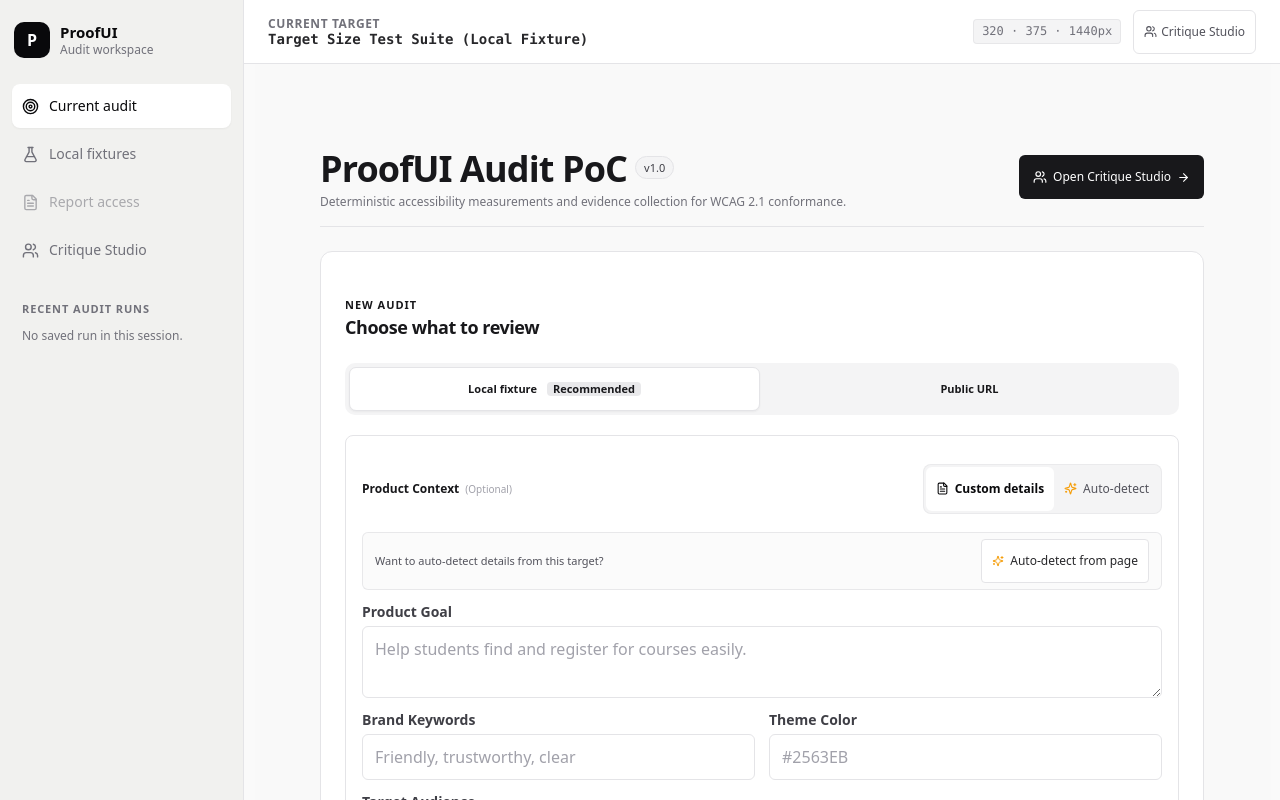
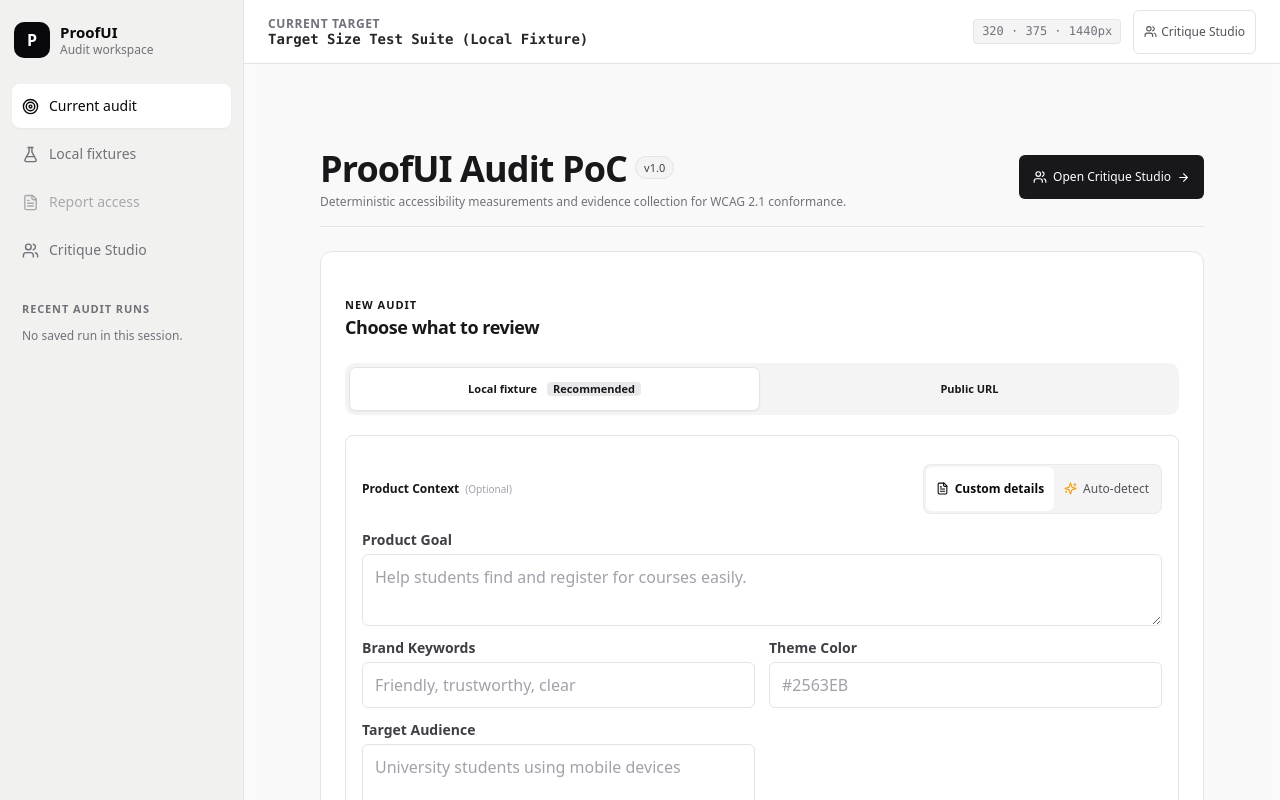
Before and after one commit to Tachapol/proof-ui-audit, a Next.js app: page / in a window 1280 px wide. Shown: the top 800 px of the page. Built offline with nearby package versions, Linux system fonts and the light colour scheme.

Commit message:
fix(ui): remove auto-detect banner from custom details view

```diff
--- a/src/components/ProductContextFields.tsx
+++ b/src/components/ProductContextFields.tsx
@@ -23,12 +23,9 @@ export function ProductContextFields({
 }: Props) {
   // Default to manual (Custom details) as requested
   const [internalMode, setInternalMode] = useState<'auto' | 'manual'>('manual');
-  const [isDetecting, setIsDetecting] = useState(false);
-  const [detectNotice, setDetectNotice] = useState<string | null>(null);
 
   const mode = contextMode ?? internalMode;
   const setMode = (nextMode: 'auto' | 'manual') => {
-    setDetectNotice(null);
     if (onContextModeChange) {
       onContextModeChange(nextMode);
     } else {
@@ -43,36 +40,6 @@ export function ProductContextFields({
     { key: 'targetAudience', label: 'Target Audience', placeholder: 'University students using mobile devices', max: 1000, multiline: true },
     { key: 'additionalContext', label: 'Others / Additional Context', placeholder: 'Key task, platform, language, design constraints or evaluation focus', max: 2000, multiline: true },
   ] as const;
-
-  const handleAutoFill = async () => {
-    if (!targetUrl || disabled || isDetecting) return;
-    setIsDetecting(true);
-    setDetectNotice(null);
-    try {
-      const res = await fetch('/api/context/detect', {
-        method: 'POST',
-        headers: { 'Content-Type': 'application/json' },
-        body: JSON.stringify({ target: targetUrl }),
-      });
-      const data = await res.json();
-      if (data.success && data.context) {
-        onChange({
-          productGoal: data.context.productGoal || value.productGoal,
-          brandKeywords: data.context.brandKeywords || value.brandKeywords,
-          themeColor: data.context.themeColor || value.themeColor,
-          targetAudience: data.context.targetAudience || value.targetAudience,
-          additionalContext: data.context.additionalContext || value.additionalContext,
-        });
-        setDetectNotice('Auto-filled from page metadata.');
-      } else {
-        setDetectNotice(data.error || 'Could not auto-detect from this URL.');
-      }
-    } catch {
-      setDetectNotice('Failed to reach detection service.');
-    } finally {
-      setIsDetecting(false);
-    }
-  };
 
   return (
     <fieldset disabled={disabled} className="product-context-fields space-y-3">
@@ -148,34 +115,6 @@ export function ProductContextFields({
       ) : (
         /* Choice 2: Manual inputs */
         <div className="space-y-3.5 pt-1">
-          {targetUrl && (
-            <div className="flex flex-wrap items-center justify-between gap-2 bg-zinc-50/80 border border-zinc-200/80 rounded-md px-3 py-1.5">
-              <span className="text-[11px] text-zinc-600">
-                Want to auto-detect details from this target?
-              </span>
-              <button
-                type="button"
-                id="btn-auto-fill-context"
-                onClick={handleAutoFill}
-                disabled={disabled || isDetecting}
-                className="inline-flex items-center gap-1.5 text-xs font-medium text-zinc-800 bg-white hover:bg-zinc-100 border border-zinc-200 px-2.5 py-1 rounded shadow-2xs transition-colors disabled:opacity-50"
-              >
-                <Icon
-                  name={isDetecting ? 'LoaderCircle' : 'Sparkles'}
-                  size={12}
-                  className={isDetecting ? 'animate-spin' : 'text-amber-500'}
-                />
-                <span>{isDetecting ? 'Detecting page...' : 'Auto-detect from page'}</span>
-              </button>
-            </div>
-          )}
-
-          {detectNotice && (
-            <p className="text-[11px] text-zinc-600 bg-zinc-100 px-2.5 py-1 rounded border border-zinc-200/60">
-              {detectNotice}
-            </p>
-          )}
-
           <div className="product-context-grid grid grid-cols-1 md:grid-cols-2 gap-3.5">
             {fields.map(field => (
               <div
```
